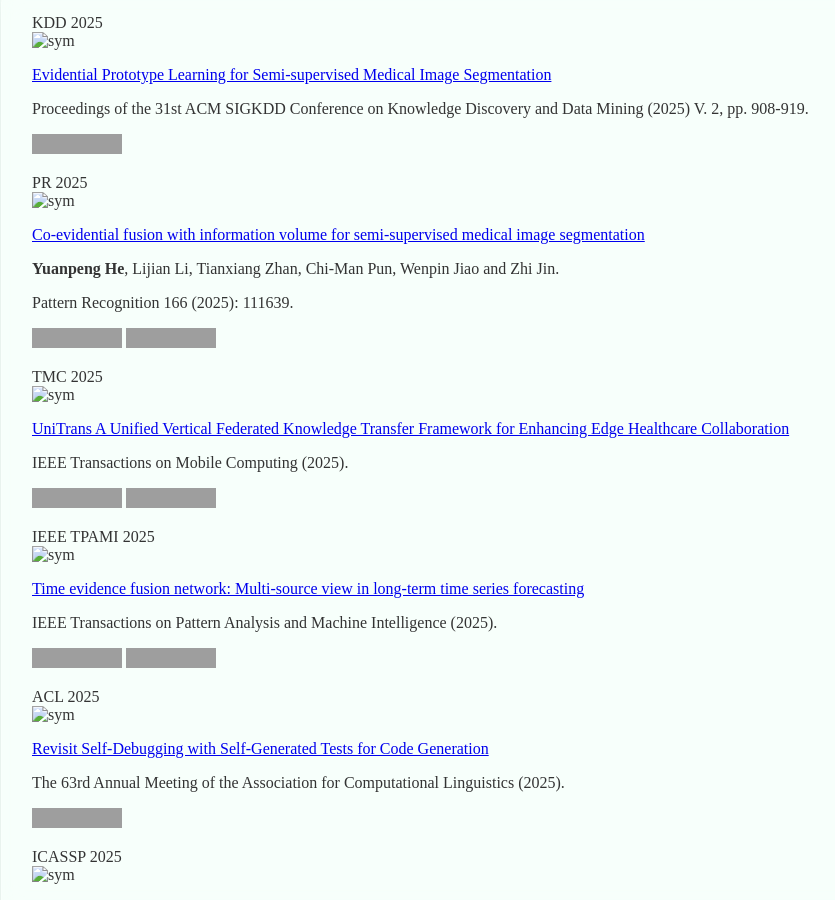
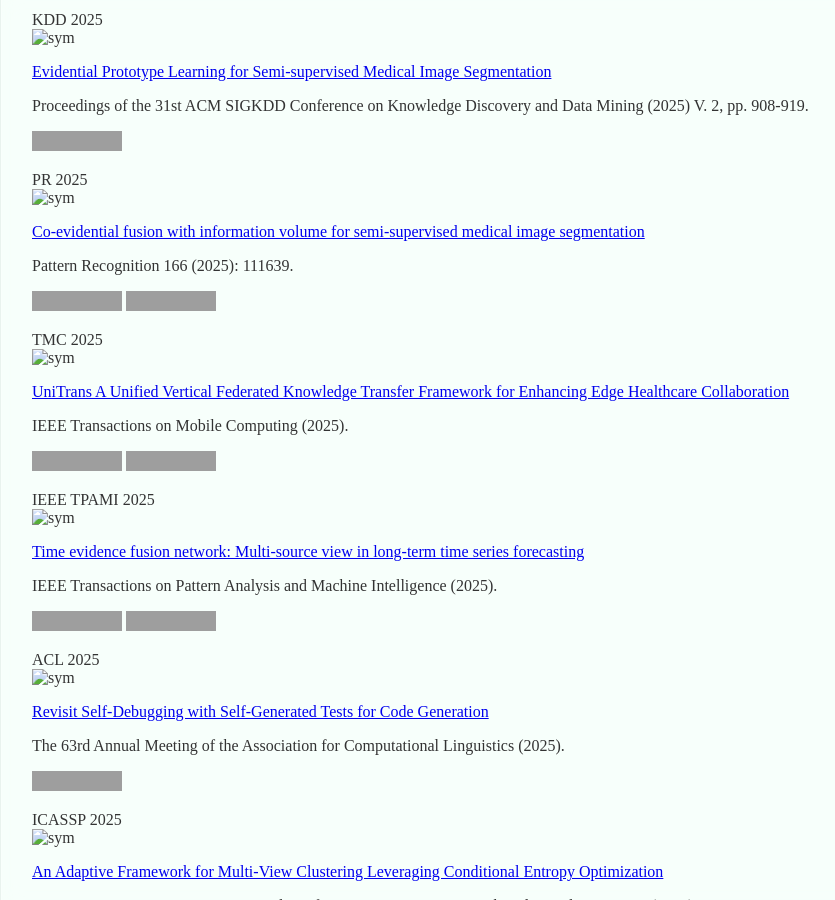
Before and after one commit to heyuanpengpku/heyuanpeng.github.io, a Jekyll site: the page built from _pages/includes/pub.md, in a window 1280 px wide and 900 px high, scrolled down 769 px, cut to the strip 0-900 px from the top of the window. Shown: the whole strip, without its empty margins (7-842 px from the left). Built offline with Jekyll 4.4.1, drawn with Linux system fonts in a browser that asks for light colours; our own code applies the rules of GitHub Pages for plain Markdown files; grey boxes are pictures that could not be loaded.

Commit message:
2025-11-08 13:19:27

```diff
--- a/_pages/includes/pub.md
+++ b/_pages/includes/pub.md
@@ -1,4 +1,6 @@
 # 📝 Publications
+
+<div class="art-box-glass" markdown="1">
 
 <div class='paper-box'><div class='paper-box-image'><div><div class="badge">AAAI 2026</div><img src='images/covers/2026-aaai-hyp.png' alt="sym" width="100%"></div></div>
 <div class='paper-box-text' markdown="1">
@@ -12,8 +14,6 @@ The Fortieth AAAI Conference on Artificial Intelligence (AAAI-26)
 </div>
 </div>
 
-
-<div class="art-box-glass" markdown="1">
 
 <div class='paper-box'><div class='paper-box-image'><div><div class="badge">KDD 2025</div><img src='images/covers/2025-kdd-hyp.png' alt="sym" width="100%"></div></div>
 <div class='paper-box-text' markdown="1">
@@ -33,8 +33,6 @@ Proceedings of the 31st ACM SIGKDD Conference on Knowledge Discovery and Data Mi
 <div class='paper-box-text' markdown="1">
 
 [Co-evidential fusion with information volume for semi-supervised medical image segmentation](https://www.sciencedirect.com/science/article/abs/pii/S0031320325002997)
-
-**Yuanpeng He**, Lijian Li, Tianxiang Zhan, Chi-Man Pun, Wenpin Jiao and Zhi Jin.
 
 Pattern Recognition 166 (2025): 111639.
 
```
